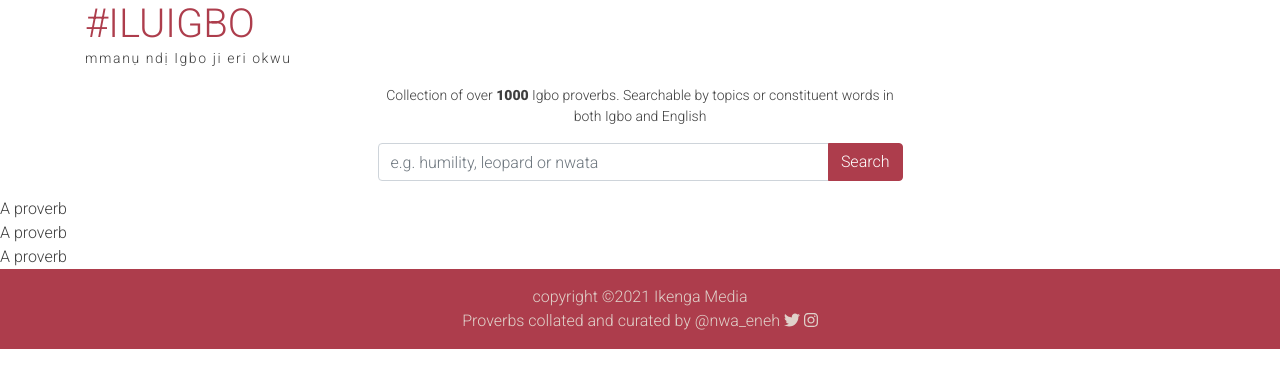
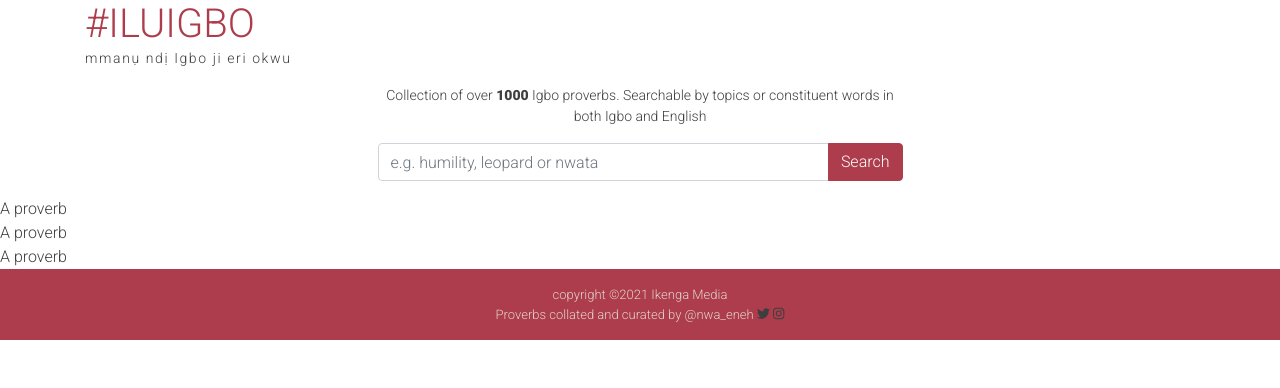
Before and after one commit to nkowaokwu/ilu-igbo, a React (Create React App) app: page / in a window 1280 px wide. Shown: the top 388 px of the page. Built offline with nearby package versions, Linux system fonts and the light colour scheme.

Commit message:
chore: smaller, nicer footer credits

```diff
--- a/src/components/Footer/Footer.css
+++ b/src/components/Footer/Footer.css
@@ -1,7 +1,8 @@
 footer {
   background-color: #ad3d4c;
+  font-size: small;
 }
 
-footer * {
+footer > * {
   color: #e0d1ca;
 }
```
